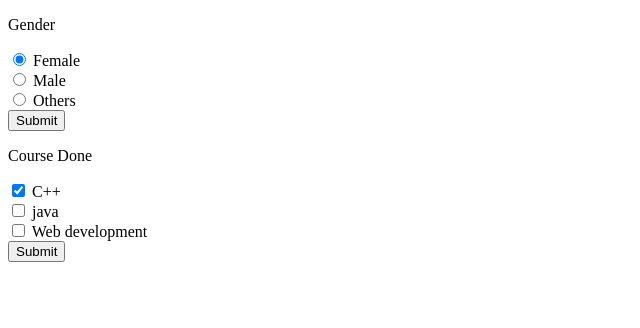
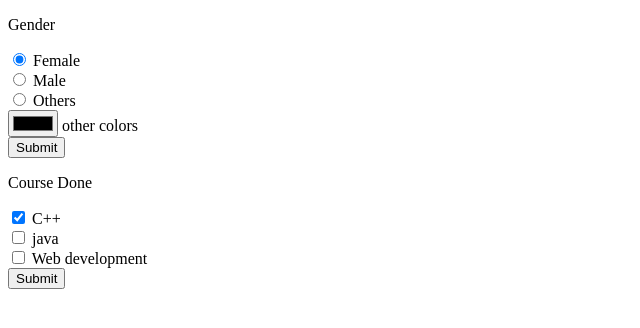
Before and after one commit to Isaac1993-io/My-Software-Journey, a plain HTML site: page Radio&Checkbox.html in a window 1280 px wide. Shown: the whole page, without its empty margins (0-640 px from the left). Drawn offline with Linux system fonts and the light colour scheme.

Commit message:
Radio&Checkbox

```diff
--- a/Radio&Checkbox.html
+++ b/Radio&Checkbox.html
@@ -6,13 +6,14 @@
     <title>Radio&checked box</title>
   </head>
   <body>
-    <!-- RADIO BUTTONS -->
+    <!-- RADIO BUTTON -->
 
     <p>Gender</p>
 
     <input type="radio" name="gender" value="Female" checked /> Female<br />
     <input type="radio" name="gender" value="Male" /> Male<br />
     <input type="radio" name="gender" value="others" /> Others<br />
+    <input type="color" name="gender" value="others" /> other colors <br />
     <input type="submit" /> <br />
   </body>
 </html>
```
